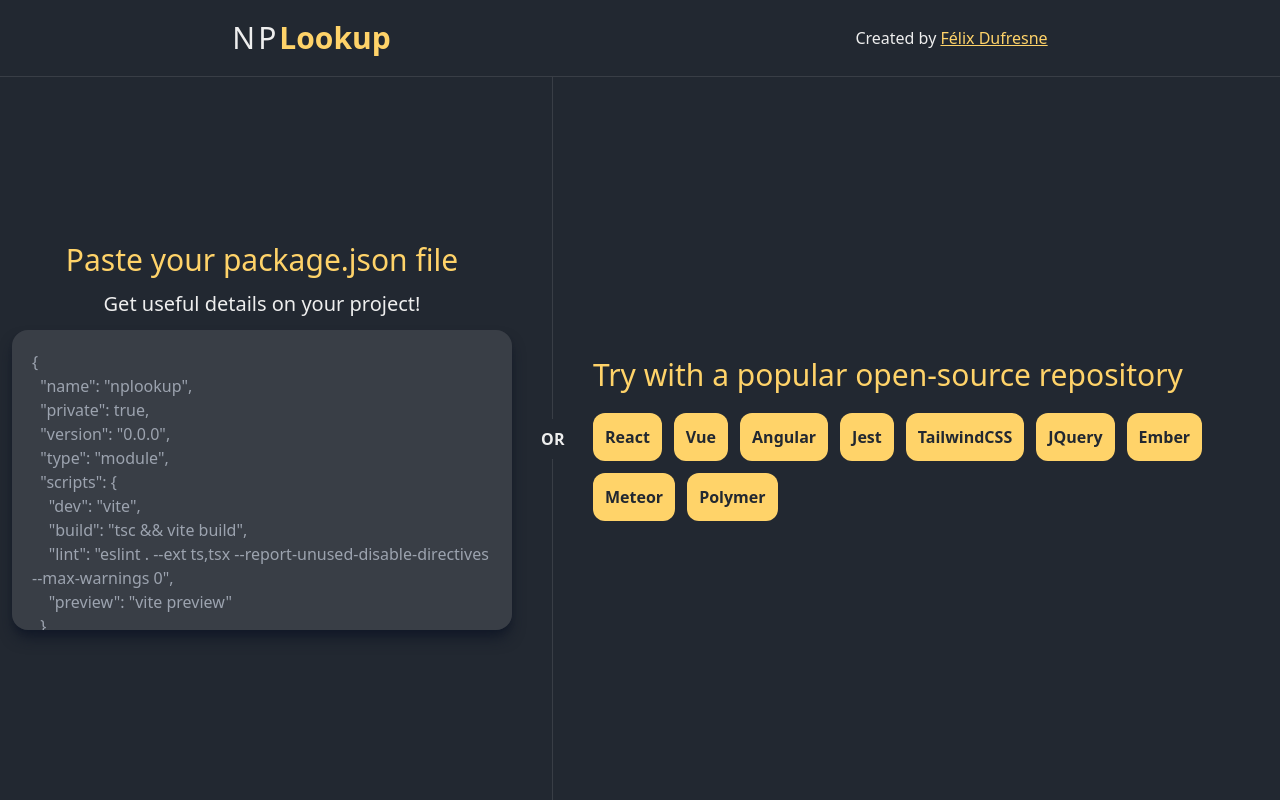
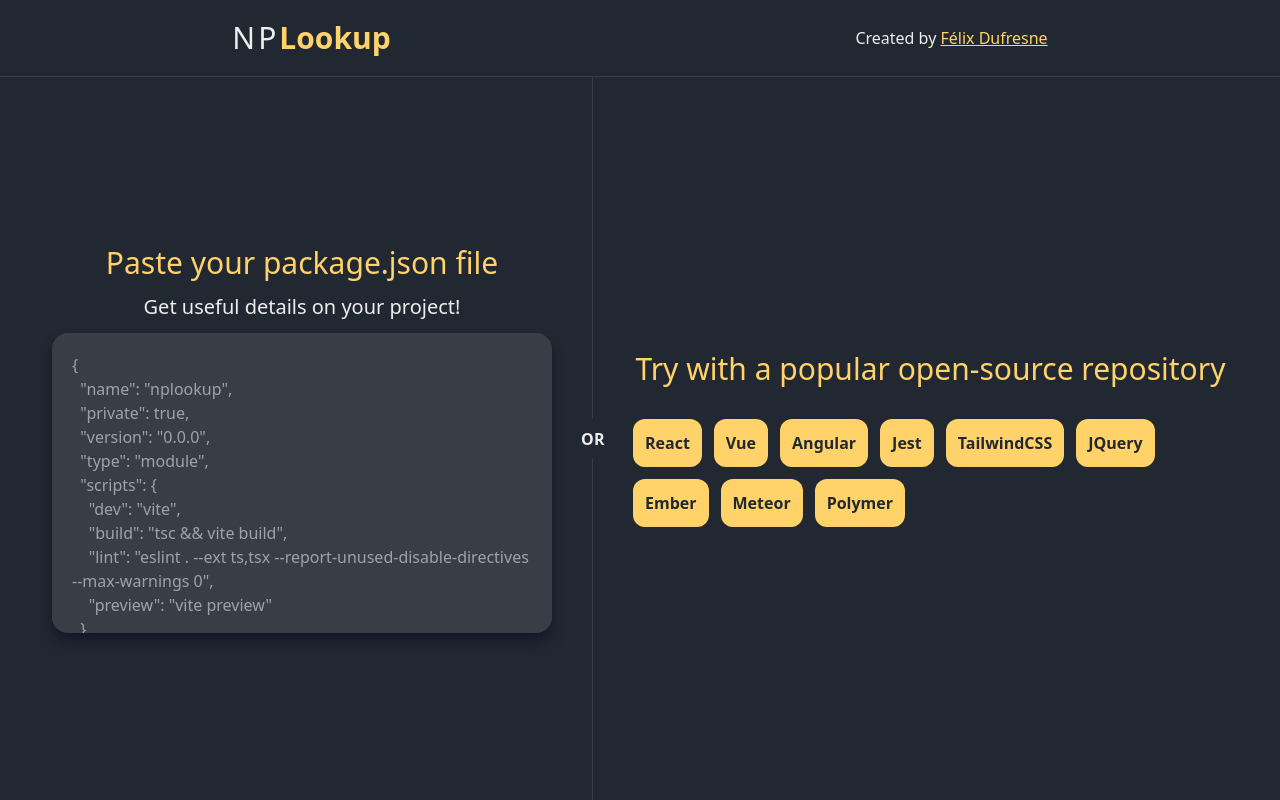
Before and after one commit to Duff97/nplookup, a React (Vite) app: page / in a window 1280 px wide. Built offline with nearby package versions, Linux system fonts and the light colour scheme.

Commit message:
main page layout improvements

```diff
--- a/src/components/PackageInput.tsx
+++ b/src/components/PackageInput.tsx
@@ -20,12 +20,12 @@
 
   return (
     <motion.div
-      className='absolute inset-0 lg:flex flex-col lg:flex-row items-center justify-center bg-palette-1 overflow-y-auto px-3 py-10 lg:py-0'
+      className='absolute inset-0 lg:flex flex-col lg:flex-row items-center justify-center bg-palette-1 overflow-y-auto px-3 py-10 lg:py-0 max-w-[1200px] mx-auto'
       initial={{opacity: 1, translateX: 0}}
       exit={{opacity: 0, translateX: '-100%'}}
       transition={{duration:0.5}}
     >
-      <div>
+      <div className="flex flex-col items-center">
         <div className="text-center space-y-3 pb-3">
           <h2 className='text-3xl text-palette-3'>Paste your package.json file</h2>
           <h3 className="text-xl">Get useful details on your project!</h3>
@@ -35,7 +35,7 @@
       <div className="relative border-t lg:border-l border-palette-2 h-0 lg:h-full my-10 lg:my-0 w-full lg:w-0 flex justify-center items-center lg:mx-10">
         <p className="relative bg-palette-1 p-2 flex flex-col justify-center lg:-top-0 font-semibold tracking-wide">OR</p>
       </div>
-      <div className="space-y-5">
+      <div className="flex flex-col items-center gap-8">
         <h2 className="text-3xl text-palette-3">Try with a popular open-source repository</h2>
         <div className='flex gap-3 flex-wrap'>
           {previewPackages.map((preview, index) => (
```
